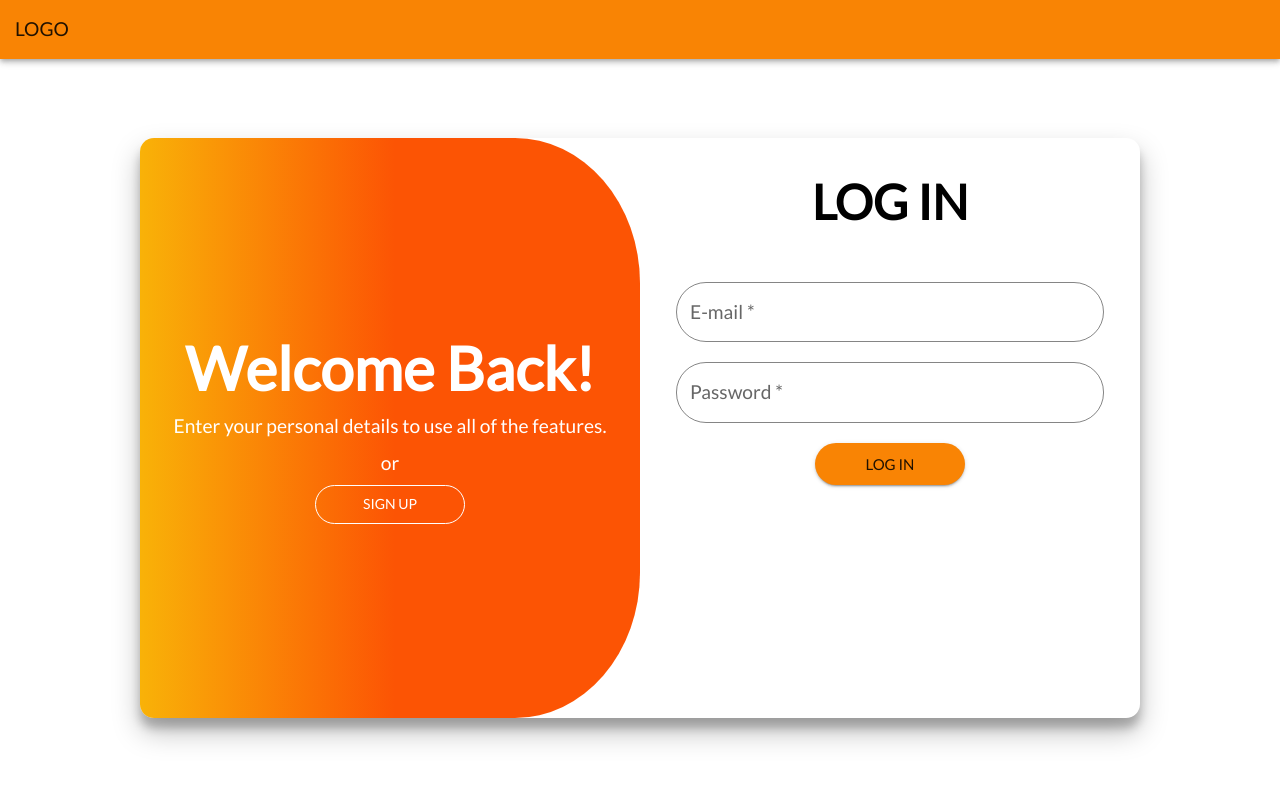
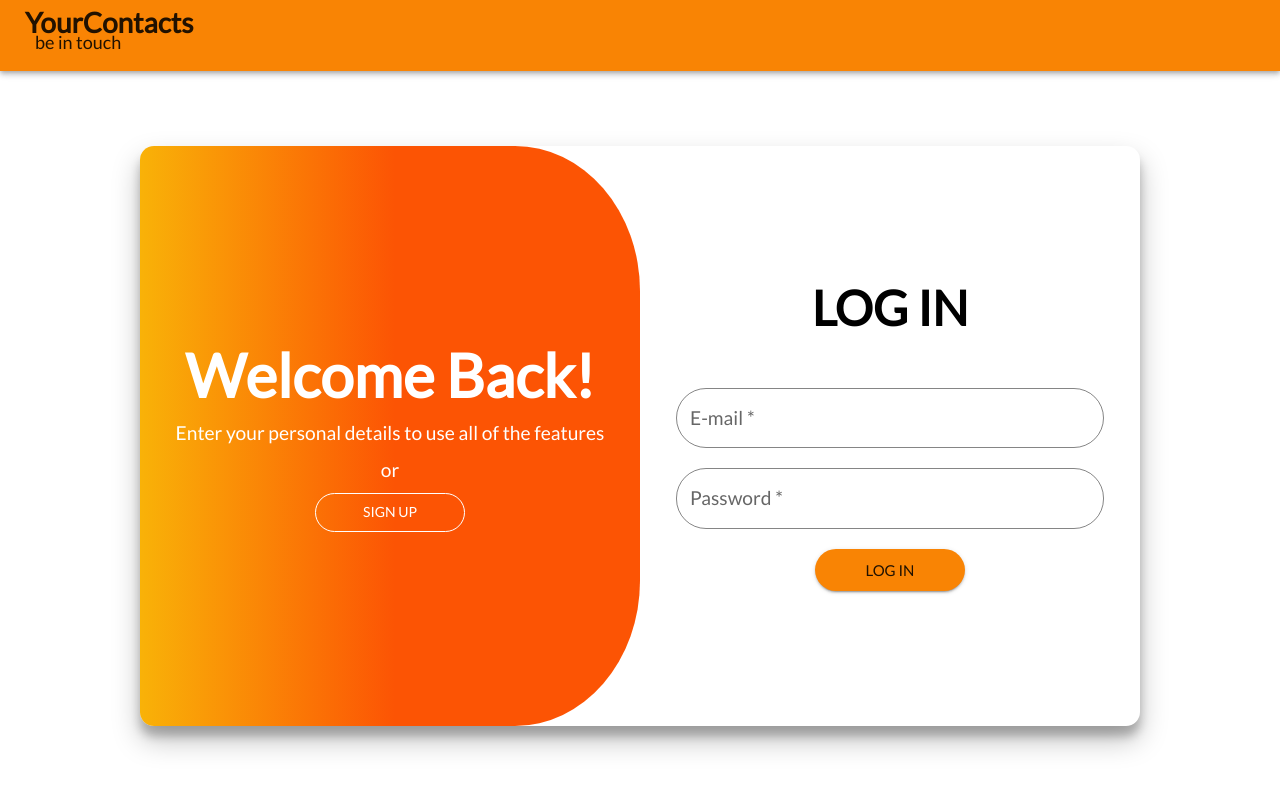
Before and after one commit to Bohdan-FE/YourContacts, a React (Create React App) app: page /goit-react-hw-08-phonebook/login in a window 1280 px wide. Shown: the top 790 px of the page. Built offline with nearby package versions, Linux system fonts and the light colour scheme.

Commit message:
add adaptive

```diff
--- a/src/components/App/App.styled.jsx
+++ b/src/components/App/App.styled.jsx
@@ -2,10 +2,11 @@ import styled from 'styled-components';
 
 export const Container = styled.div`
   margin: 0 auto;
-  /* max-width: 500px; */
   padding: 15px;
-  height: calc(100vh - 62px);
+  height: calc(100vh - 71px);
+  width: 100vw;
   display: flex;
   align-items: center;
   justify-content: center;
+  overflow-x: hidden;
 `;
--- a/src/components/ContactList/ContactList.styled.jsx
+++ b/src/components/ContactList/ContactList.styled.jsx
@@ -3,4 +3,6 @@ import { styled } from 'styled-components';
 export const List = styled.ul`
   margin: 0;
   padding: 0;
+  max-width: 600px;
+  width: 100%;
 `;
--- a/src/components/ContactListItem/ContactListItem.jsx
+++ b/src/components/ContactListItem/ContactListItem.jsx
@@ -6,10 +6,20 @@ import { deleteContactThunk } from 'redux/thunk';
 export const ContactListItem = ({ contact }) => {
   const dispatch = useDispatch();
 
+  function capitalizeFirstLetter(word) {
+    return word.charAt(0).toUpperCase() + word.slice(1);
+  }
+
+  const contactName = contact.name
+    .toLowerCase()
+    .split(' ')
+    .map(word => capitalizeFirstLetter(word))
+    .join(' ');
+
   return (
     <Item>
       <p>
-        {contact.name}:<span>{contact.number}</span>
+        {contactName}:<span>{contact.number}</span>
       </p>
       <button
         type="button"
--- a/src/components/ContactListItem/ContactListItem.styled.jsx
+++ b/src/components/ContactListItem/ContactListItem.styled.jsx
@@ -3,9 +3,11 @@ import { styled } from 'styled-components';
 export const Item = styled.li`
   list-style: none;
   display: flex;
-  gap: 12px;
+  justify-content: space-between;
   align-items: center;
   p {
+    font-size: 24px;
+    line-height: 0.6;
     font-weight: 600;
     span {
       padding-left: 6px;
--- a/src/components/Filter/Fillter.jsx
+++ b/src/components/Filter/Fillter.jsx
@@ -1,6 +1,6 @@
 import { useDispatch, useSelector } from 'react-redux';
-import { FilterTitle, Input } from './Filter.styled';
 import { changeFilter } from 'redux/filterSlice';
+import { TextField } from '@mui/material';
 
 export const Filter = () => {
   const dispatch = useDispatch();
@@ -12,8 +12,15 @@ export const Filter = () => {
 
   return (
     <>
-      <FilterTitle>Filter contacts by name</FilterTitle>
-      <Input type="text" name="filter" value={filter} onChange={handleChange} />
+      <TextField
+        sx={{
+          width: '100%',
+          maxWidth: '350px',
+        }}
+        value={filter}
+        onChange={handleChange}
+        label="Find contacts by name"
+      ></TextField>
     </>
   );
 };
--- a/src/components/Filter/Filter.styled.jsx
+++ /dev/null
@@ -1,17 +0,0 @@
-import styled from 'styled-components';
-
-export const FilterTitle = styled.p`
-  margin: 0;
-  font-size: 18px;
-`;
-export const Input = styled.input`
-  border-radius: 4px;
-  margin-top: 8px;
-  width: 200px;
-  padding: 4px;
-  &:focus {
-    outline: none;
-    border: 2px solid #5e5eba;
-  }
-
-`;
--- a/src/components/FormContainer/FormContainer.jsx
+++ b/src/components/FormContainer/FormContainer.jsx
@@ -6,7 +6,23 @@ import { motion } from 'framer-motion';
 function FormContainer() {
   const location = useLocation();
   const [isLogin, setPage] = useState(true);
+  const [isMobile, setIsMobile] = useState(window.innerWidth <= 600);
   const navigate = useNavigate();
+
+  const desktopAnimation = {
+    borderTopRightRadius: isLogin ? '25%' : '0',
+    borderBottomRightRadius: isLogin ? '25%' : '0',
+    borderTopLeftRadius: isLogin ? '0' : '25%',
+    borderBottomLeftRadius: isLogin ? '0' : '25%',
+    background: isLogin
+      ? 'linear-gradient(90deg, rgba(249,178,8,1) 0%, rgba(252,84,4,1) 51%)'
+      : 'linear-gradient(90deg, rgba(252,84,4,1) 39%, rgba(249,178,8,1) 100%)',
+  };
+
+  const mobileAnimation = {
+    borderTopLeftRadius: '26%',
+    borderTopRightRadius: '26%',
+  };
 
   useEffect(() => {
     if (location.pathname === '/login') {
@@ -15,6 +31,17 @@ function FormContainer() {
     }
     setPage(false);
   }, [location]);
+
+  useEffect(() => {
+    const handleResize = () => {
+      setIsMobile(window.innerWidth <= 600);
+    };
+    window.addEventListener('resize', handleResize);
+    handleResize();
+    return () => {
+      window.removeEventListener('resize', handleResize);
+    };
+  }, []);
 
   return (
     <Box
@@ -30,7 +57,8 @@ function FormContainer() {
         boxShadow:
           'rgba(0, 0, 0, 0.25) 0px 14px 28px, rgba(0, 0, 0, 0.22) 0px 10px 10px;',
         [theme.breakpoints.down('sm')]: {
-          flexDirection: 'column',
+          flexDirection: 'column-reverse',
+          maxHeight: '600px',
         },
       })}
       component={motion.div}
@@ -48,26 +76,20 @@ function FormContainer() {
           justifyContent: 'center',
           width: '50%',
           gap: '8px',
-          borderRadius: '25%',
           background:
             'linear-gradient(90deg, rgba(249,178,8,1) 0%, rgba(252,84,4,1) 51%)',
           [theme.breakpoints.down('sm')]: {
-            display: 'none',
+            width: '100%',
+            height: '18%',
           },
         })}
         component={motion.div}
         layout
-        animate={{
-          borderTopRightRadius: isLogin ? '25%' : '0',
-          borderBottomRightRadius: isLogin ? '25%' : '0',
-          borderTopLeftRadius: isLogin ? '0' : '25%',
-          borderBottomLeftRadius: isLogin ? '0' : '25%',
-          background: isLogin
-            ? 'linear-gradient(90deg, rgba(249,178,8,1) 0%, rgba(252,84,4,1) 51%)'
-            : 'linear-gradient(90deg, rgba(252,84,4,1) 39%, rgba(249,178,8,1) 100%)',
-        }}
+        animate={isMobile ? mobileAnimation : desktopAnimation}
         transition={{ duration: 0.5 }}
       >
+        {!isMobile && (
+          <>
             <Typography
               variant="h2"
               component={motion.h2}
@@ -86,7 +108,7 @@ function FormContainer() {
                 textAlign: 'center',
               }}
             >
-          Enter your personal details to use all of the features.
+              Enter your personal details to use all of the features
             </Typography>
             <Typography
               component="p"
@@ -97,6 +119,8 @@ function FormContainer() {
             >
               or
             </Typography>
+          </>
+        )}
         <Button onClick={() => navigate(isLogin ? '/register' : '/login')}>
           {isLogin ? 'SIGN UP' : 'LOG IN'}
         </Button>
@@ -104,8 +128,13 @@ function FormContainer() {
       <Box
         sx={theme => ({
           width: '50%',
+          display: 'flex',
+          flexDirection: 'column',
+          alignItems: 'center',
+          justifyContent: 'center',
           [theme.breakpoints.down('sm')]: {
             width: '100%',
+            height: '82%',
           },
         })}
       >
--- a/src/components/Header/Header.jsx
+++ b/src/components/Header/Header.jsx
@@ -10,13 +10,28 @@ function Header() {
     <AppBar
       position="static"
       sx={{
-        display: 'flex',
+        flexDirection: 'row',
+        justifyContent: 'space-between',
         gap: '20px',
-        padding: '15px',
+        padding: '15px 25px',
         bgcolor: 'FC5404',
       }}
     >
-      <Typography>LOGO</Typography>
+      <Typography
+        sx={{ fontSize: '28px', fontWeight: '700', lineHeight: '0.5' }}
+      >
+        YourContacts
+        <Typography
+          component="span"
+          sx={{
+            display: 'block',
+            fontSize: '18px',
+            paddingLeft: '10px',
+          }}
+        >
+          be in touch
+        </Typography>
+      </Typography>
       {isLoggedIn && <AuthNavigation />}
     </AppBar>
   );
--- a/src/components/Navigatin/AuthNavigation.jsx
+++ b/src/components/Navigatin/AuthNavigation.jsx
@@ -12,10 +12,13 @@ function AuthNavigation() {
       sx={{
         display: 'flex',
         alignItems: 'center',
-        justifyContent: 'end',
       }}
     >
-      <Typography varian="h6" mx={'20px'}>{`Welcome ${user.name}`}</Typography>
+      <Typography
+        varian="h6"
+        mx={'20px'}
+        textAlign={'end'}
+      >{`Welcome ${user.name}`}</Typography>
       <Button variant="contained" onClick={() => dispatch(logoutThunk())}>
         Log Out
       </Button>
--- a/src/pages/contacts.jsx
+++ b/src/pages/contacts.jsx
@@ -1,13 +1,45 @@
+import { Box, Button } from '@mui/material';
 import { ContactForm } from 'components/ContactForm/ContactForm';
 import { ContactList } from 'components/ContactList/ContactList';
 import { Filter } from 'components/Filter/Fillter';
+import { useState } from 'react';
+import AddIcon from '@mui/icons-material/Add';
 
 function ContactsPage() {
+  const [isActivContactForm, setIsActivContactForm] = useState(false);
+
   return (
     <>
-      <ContactForm />
-      <Filter />
-      <ContactList />
+      {isActivContactForm && <ContactForm />}
+      <Box
+        sx={{
+          padding: '15px',
+          display: 'flex',
+          flexDirection: 'column',
+          height: '100%',
+          width: '100%',
+          alignItems: 'center',
+          gap: '15px',
+        }}
+      >
+        <Filter />
+        <ContactList />
+      </Box>
+
+      <Button
+        variant="contained"
+        sx={{
+          position: 'fixed',
+          bottom: '40px',
+          right: '40px',
+          borderRadius: '50%',
+          width: '64px',
+          height: '64px',
+        }}
+        onClick={() => setIsActivContactForm(!isActivContactForm)}
+      >
+        <AddIcon color="black" sx={{ fontSize: 40 }} />
+      </Button>
     </>
   );
 }
```
Lines whose indentation alone changed are shown as unchanged.
